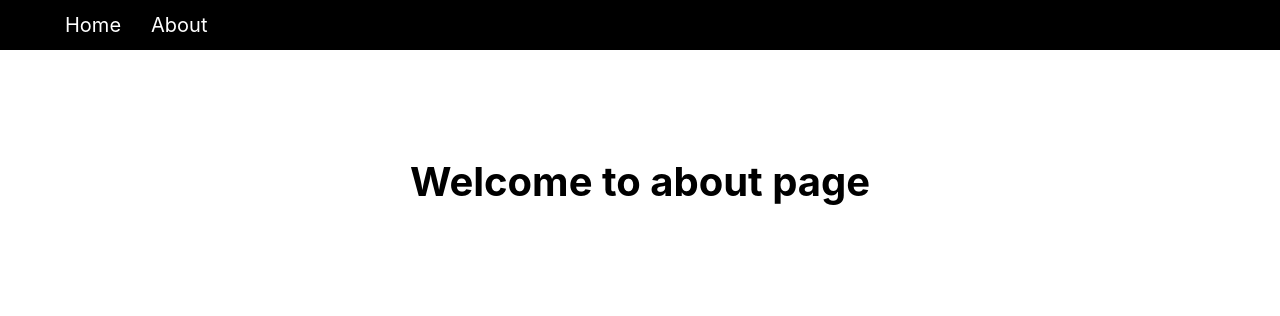
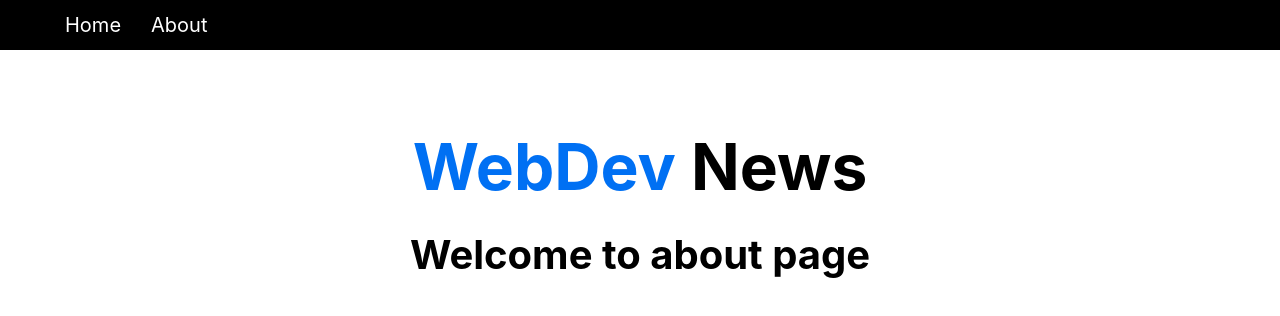
Before and after one commit to sumonsheikh/next-news-app, a Next.js app: page /about in a window 1280 px wide. Shown: the top 316 px of the page. Built offline with nearby package versions, Linux system fonts and the light colour scheme.

Commit message:
create header component

```diff
--- /dev/null
+++ b/component/Header.js
@@ -0,0 +1,14 @@
+import React from 'react'
+import headerStyles from '../styles/Header.module.css'
+
+const Header = () => {
+    return (
+        <div>
+            <h1 className={headerStyles.title}>
+                <span>WebDev</span> News
+            </h1>
+        </div>
+    )
+}
+
+export default Header
--- a/component/Layout.js
+++ b/component/Layout.js
@@ -1,5 +1,7 @@
 import Nav from './Nav'
+import Header from './Header'
 import styles from '../styles/Layout.module.css'
+
 
 const Layout = ({children}) => {
     return (
@@ -7,7 +9,7 @@
              <Nav/>
             <div className={styles.container}>
                 <main className={styles.main}>
-
+                    <Header/>
                     {children}
                 </main>
             </div>
--- /dev/null
+++ b/styles/Header.module.css
@@ -0,0 +1,25 @@
+.title a, .title span {
+  color: #0070f3;
+  text-decoration: none;
+}
+
+.title a:hover,
+.title a:focus,
+.title a:active {
+  text-decoration: underline;
+}
+.title {
+    margin: 0;
+    line-height: 1.15;
+    font-size: 4rem;
+  }
+
+  .title,
+  .description {
+    text-align: center;
+  }
+
+  .description {
+    line-height: 1.5;
+    font-size: 1.5rem;
+  }
--- a/styles/Layout.module.css
+++ b/styles/Layout.module.css
@@ -36,32 +36,8 @@
   align-items: center;
 }
 
-.title a {
-  color: #0070f3;
-  text-decoration: none;
-}
 
-.title a:hover,
-.title a:focus,
-.title a:active {
-  text-decoration: underline;
-}
 
-.title {
-  margin: 0;
-  line-height: 1.15;
-  font-size: 4rem;
-}
-
-.title,
-.description {
-  text-align: center;
-}
-
-.description {
-  line-height: 1.5;
-  font-size: 1.5rem;
-}
 
 .code {
   background: #fafafa;
```
